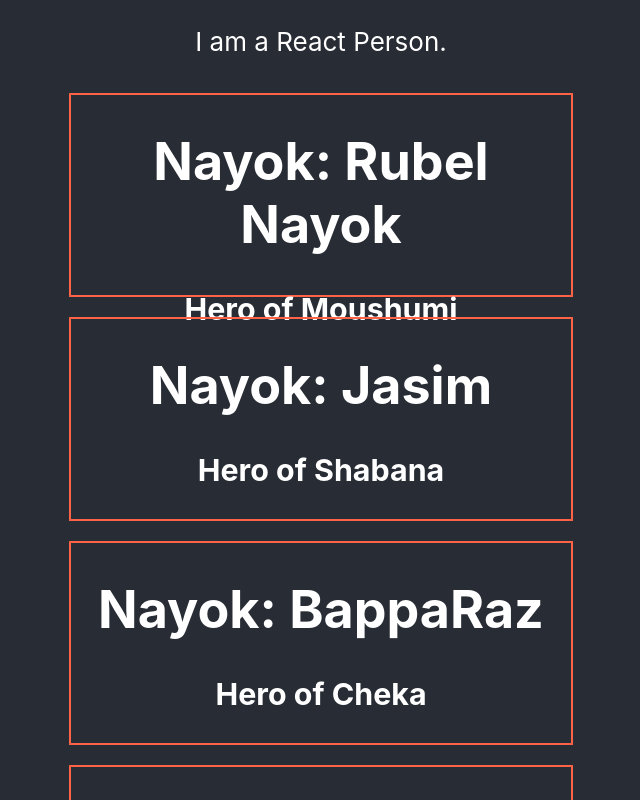
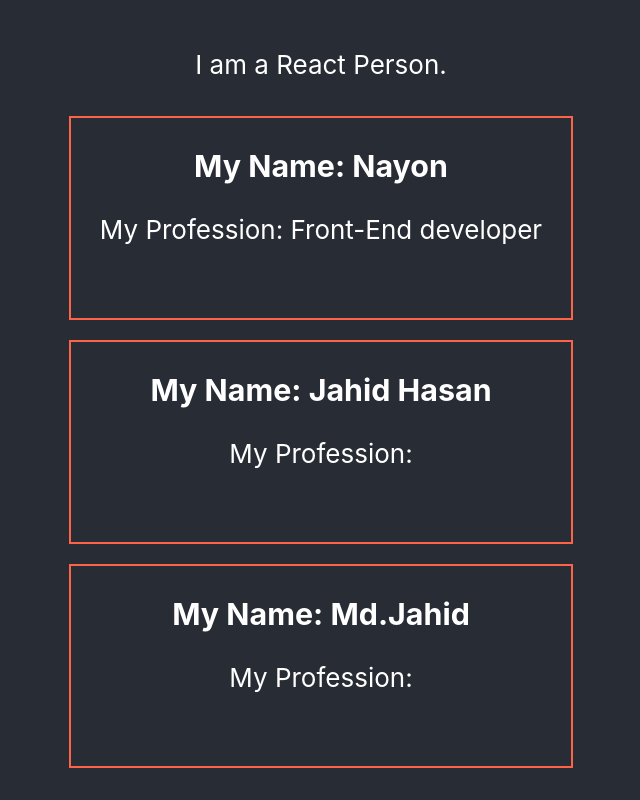
Before and after one commit to Asif10H/React-Core-concept, a React (Create React App) app in the folder core-concepts/: page / in a window 1280 px wide. Shown: the top 800 px of the page, without its empty margins (319-959 px from the left). Built offline with nearby package versions, Linux system fonts and the light colour scheme.

Commit message:
added some tag

```diff
--- a/core-concepts/src/App.js
+++ b/core-concepts/src/App.js
@@ -6,10 +6,9 @@ function App() {
     <div className="App">
       <header className="App-header">
         <p>I am a React Person.</p>
-        <Person name="Rubel Nayok" nayika="Moushumi"></Person>
-        <Person name="Jasim" nayika="Shabana"></Person>
-        <Person name="BappaRaz" nayika="Cheka"></Person>
-        <Person name="Elias K" nayika="Bobita"></Person>
+        <Person name="Nayon" profession="Front-End developer"></Person>
+        <Person name="Jahid Hasan" job="Back-End developer"></Person>
+        <Person name="Md.Jahid" job="Data Scientist"></Person>
       </header>
     </div>
   );
@@ -21,12 +20,10 @@ function Person(props){
     height:'200px',
     width:'500px'
   }
-  console.log(props);
-  // style={{border: '2px solid red', margin: '10px'}}
   return (
   <div style={personStyle}>
-      <h1>Nayok: {props.name}</h1>
-      <h3>Hero of  {props.nayika}</h3>
+      <h3>My Name: {props.name} </h3>
+      <p>My Profession: {props.profession}</p>
   </div>
   )
 }
```
